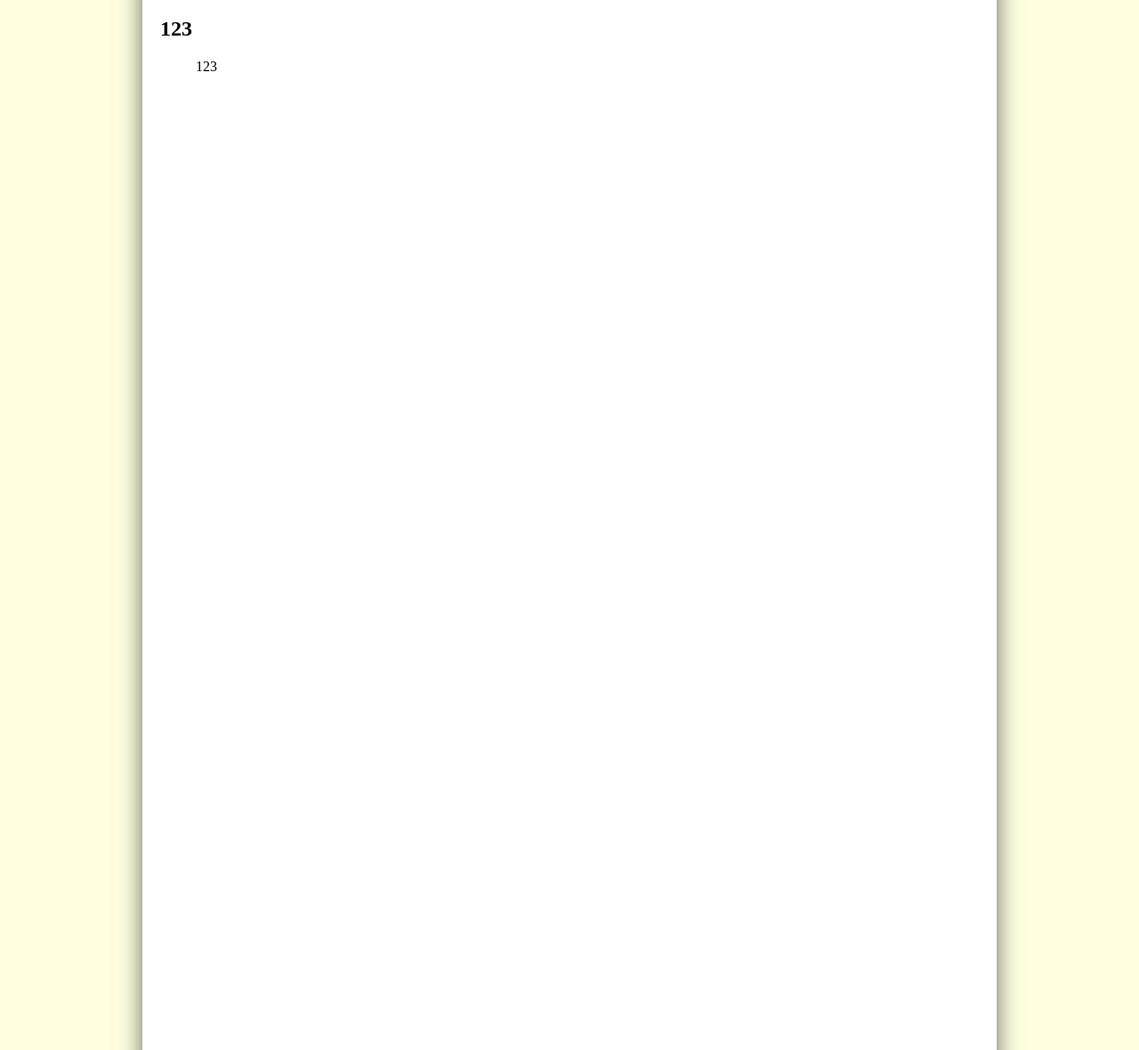
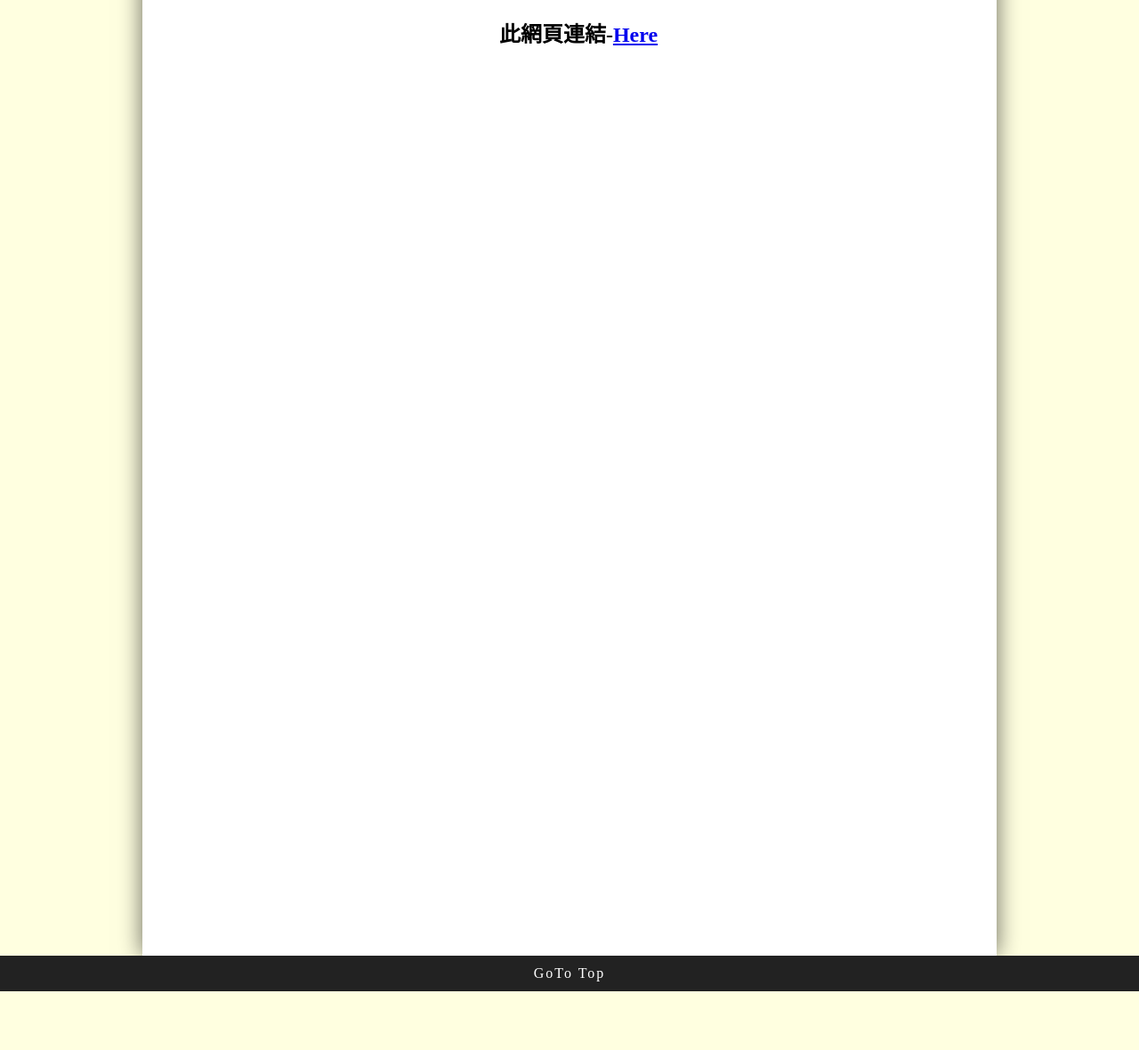
Before and after one commit to hrctn07/hrctn07.github.io, a plain HTML site: page index.html in a window 1280 px wide. Shown: the part 120-1300 px from the top of the page at 89% size. After the commit the page ends 1234 px from the top, so only its background shows below. Drawn offline with Linux system fonts and the light colour scheme.

Commit message:
Update index.html

```diff
--- a/index.html
+++ b/index.html
@@ -12,34 +12,28 @@
 <!-- -image:url('https://i.imgur.com/scWyuIb.jpg') -->
 
 
-<body style="background-color:lightyellow;margin: 0;">
+<body id="Top" style="background-color:lightyellow;margin: 0;">
 
 <div style="width: 960px;
   margin: auto;
   background: #ffffff;
-  box-shadow: 0px 0px 25px rgba(0, 0, 0, 0.6);">
+  box-shadow: 0px 0px 25px rgba(0, 0, 0, 60%);">
 
 
   <div style="height:50px;
     background-color:lightpink">
   </div>
 
-  <h1 style="color:darkgreen" align="center">一個大大的標題</h1>
+  <h1 style="color:darkgreen" align="center" title="標題">一個大大的標題</h1>
 
   <div style="margin-left: 20px;">
 
-    <h2>123</h2>
-
-    <dl>
-
-      <dd>123</dd>
-
-    </dl>
+    <h2 align="center">此網頁連結-<a href="https://bit.ly/2RFiAk0">Here</a></h2>
 
   </div>
 
 
-  <div style="height: 2000px;"></div>
+  <div style="height: 1000px;"></div>
 
 
 </div>
@@ -47,6 +41,16 @@
 <div style="
   background-color: #222222;
   height: 40px;">
+
+<p style="
+	line-height: 40px;
+	margin: 0px;
+	letter-spacing: 2px;"
+	align="center">
+<a href="#Top" title="回到頂部"
+style="text-decoration:none;color:#ffffff">GoTo Top</a></p>
+
+
 </div>
 
 </body>
```
